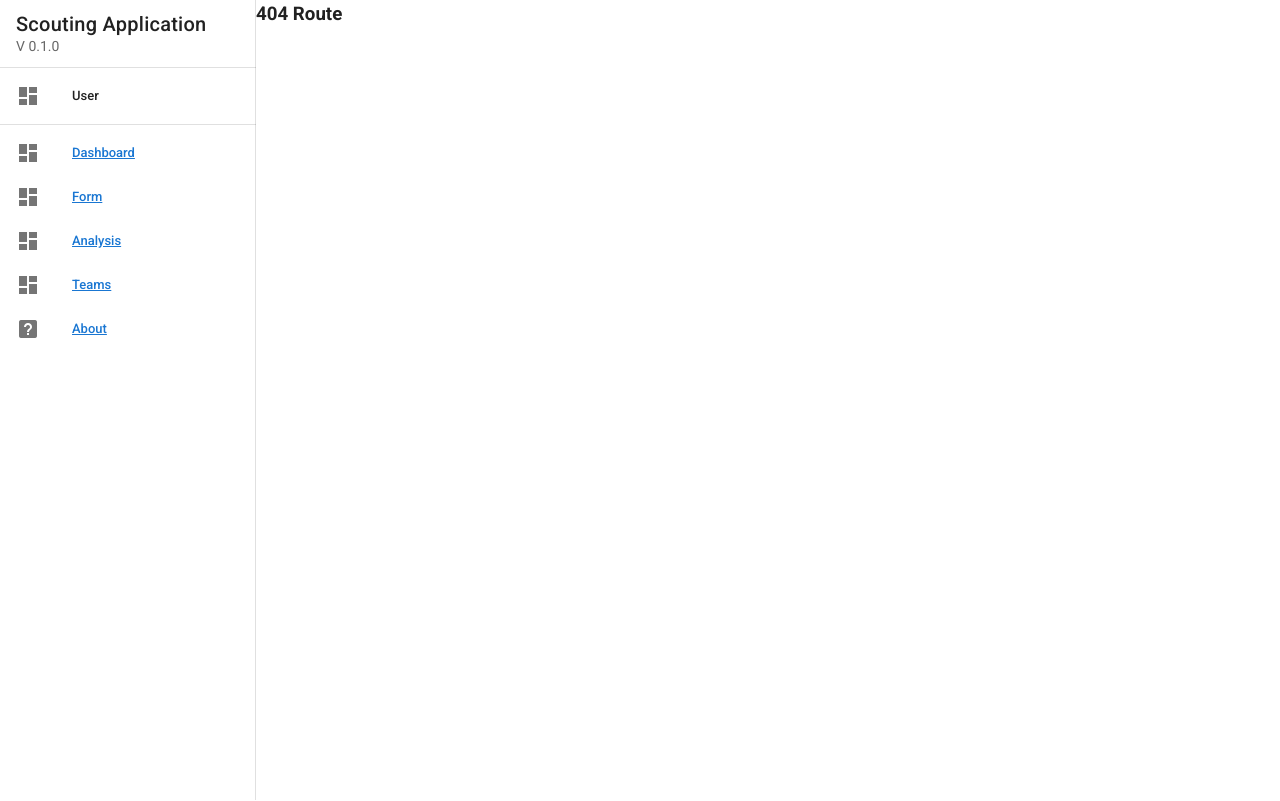
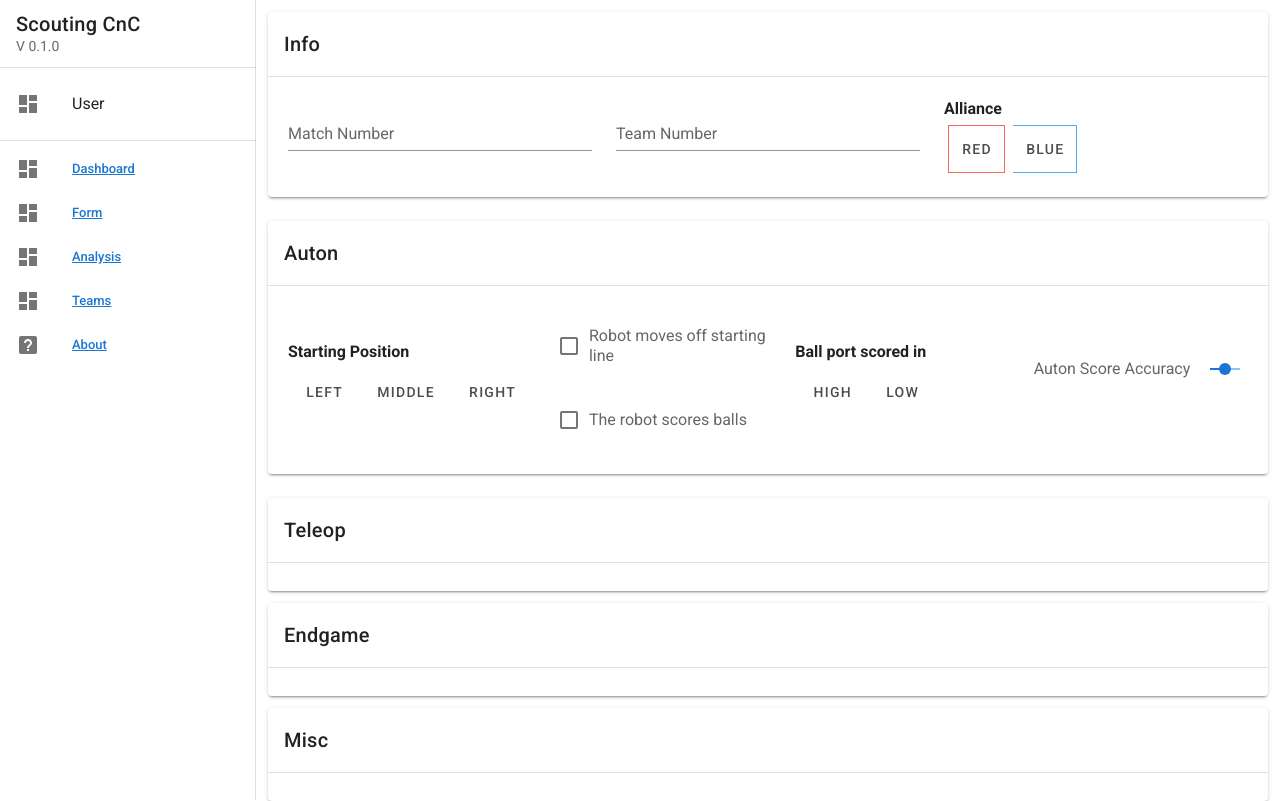
Before and after one commit to Sci-Phy/scouting_framwork, a Vue app: page /form in a window 1280 px wide. Before the commit this address had no page. Built offline with nearby package versions, Linux system fonts and the light colour scheme.

Commit message:
Continue work on Form
- Finish Auton.vue's components
- Broke up Fields.vue into separate components and made it a view
- Add a temporary Teams card as a template

```diff
--- a/src/App.vue
+++ b/src/App.vue
@@ -15,7 +15,7 @@ export default {
   name: "App",
 
   components: {
-    SideBar,
+    SideBar
     //Footer
   },
 
--- a/src/components/App/SideBar.vue
+++ b/src/components/App/SideBar.vue
@@ -3,7 +3,7 @@
     <v-list-item>
       <v-list-item-content>
         <v-list-item-title class="title">
-          Scouting Application
+          Scouting CnC
         </v-list-item-title>
         <v-list-item-subtitle>
           V 0.1.0
@@ -13,7 +13,7 @@
 
     <v-divider></v-divider>
 
-    <v-list dense nav>
+    <v-list>
       <v-list-item link>
         <v-list-item-icon>
           <v-icon>{{ user.icon }}</v-icon>
@@ -34,11 +34,11 @@
         </v-list-item-icon>
 
         <v-list-item-content>
-          <router-link :to="item.location"
-            ><v-list-item-title>{{
-              item.title
-            }}</v-list-item-title></router-link
-          >
+          <router-link :to="item.location">
+            <span>
+              <v-list-item-title>{{ item.title }}</v-list-item-title>
+            </span>
+          </router-link>
         </v-list-item-content>
       </v-list-item>
     </v-list>
--- /dev/null
+++ b/src/components/Form/Auton.vue
@@ -0,0 +1,61 @@
+<template>
+  <div>
+    <v-card>
+      <v-card-title>Auton</v-card-title>
+      <v-divider></v-divider>
+
+      <v-card-actions>
+        <v-container>
+          <h4>Starting Position</h4>
+          <v-btn-toggle v-model="a_start_pos" tile group>
+            <v-btn value="left">Left</v-btn>
+            <v-btn value="middle">Middle</v-btn>
+            <v-btn value="right">Right</v-btn>
+          </v-btn-toggle>
+        </v-container>
+        <v-container>
+          <v-checkbox
+            v-modal="a_movement"
+            label="Robot moves off starting line"
+          ></v-checkbox>
+          <v-checkbox label="The robot scores balls"></v-checkbox>
+        </v-container>
+        <v-container>
+          <h4>Ball port scored in</h4>
+          <v-btn-toggle v-modal="a_port" tile group>
+            <v-btn value="high">High</v-btn>
+            <v-btn value="low">Low</v-btn>
+          </v-btn-toggle>
+        </v-container>
+        <v-container>
+          <v-slider
+            v-model="ex.val"
+            :label="ex.label"
+            :thumb-color="ex.color"
+            thumb-label="true"
+            min="0"
+            max="100"
+          ></v-slider>
+        </v-container>
+      </v-card-actions>
+    </v-card>
+  </div>
+</template>
+
+<script>
+export default {
+  data() {
+    return {
+      a_start_pos: "",
+      a_movement: false,
+      a_score: false,
+      a_port: "",
+      a_accuracy: 50,
+      //
+      ex: { label: "Auton Score Accuracy", val: 50, color: "primary" }
+    };
+  }
+};
+</script>
+
+<style scoped></style>
--- /dev/null
+++ b/src/components/Form/Endgame.vue
@@ -0,0 +1,30 @@
+<template>
+  <div>
+    <v-card>
+      <v-card-title>Endgame</v-card-title>
+      <v-divider></v-divider>
+
+      <v-row>
+        <v-col cols="12">
+          <v-card-actions> </v-card-actions>
+        </v-col>
+      </v-row>
+    </v-card>
+  </div>
+</template>
+
+<script>
+export default {
+  data() {
+    return {
+      e_hang: "",
+      e_time_to_hang: 0,
+      e_hang_loc: "",
+      e_robot_hang_total: 0,
+      e_balanced: false
+    };
+  }
+};
+</script>
+
+<style scoped></style>
--- /dev/null
+++ b/src/components/Form/Info.vue
@@ -0,0 +1,46 @@
+<template>
+  <div>
+    <v-card>
+      <v-card-title>Info</v-card-title>
+      <v-divider></v-divider>
+
+      <v-card-actions>
+        <v-container fluid>
+          <v-text-field
+            v-modal="match"
+            label="Match Number"
+            placeholder="####"
+          ></v-text-field>
+        </v-container>
+        <v-container fluid>
+          <v-text-field
+            v-modal="team"
+            label="Team Number"
+            placeholder="####"
+          ></v-text-field>
+        </v-container>
+        <v-container fluid>
+          <h4>Alliance</h4>
+          <v-btn-toggle v-model="color" tile group>
+            <v-btn value="red" color="red">Red</v-btn>
+            <v-btn value="blue" color="blue">Blue</v-btn>
+          </v-btn-toggle>
+        </v-container>
+      </v-card-actions>
+    </v-card>
+  </div>
+</template>
+
+<script>
+export default {
+  data() {
+    return {
+      match: "",
+      team: "",
+      color: ""
+    };
+  }
+};
+</script>
+
+<style scoped></style>
--- /dev/null
+++ b/src/components/Form/Misc.vue
@@ -0,0 +1,31 @@
+<template>
+  <div>
+    <v-card>
+      <v-card-title>Misc</v-card-title>
+      <v-divider></v-divider>
+
+      <v-row>
+        <v-col cols="12">
+          <v-card-actions> </v-card-actions>
+        </v-col>
+      </v-row>
+    </v-card>
+  </div>
+</template>
+
+<script>
+export default {
+  data() {
+    return {
+      defensive: false,
+      foul_number: 0,
+      foul_type: "",
+      human: "mid",
+      driver: "mid",
+      comments: ""
+    };
+  }
+};
+</script>
+
+<style scoped></style>
--- /dev/null
+++ b/src/components/Form/Teleop.vue
@@ -0,0 +1,34 @@
+<template>
+  <div>
+    <v-card>
+      <v-card-title>Teleop</v-card-title>
+      <v-divider></v-divider>
+
+      <v-row>
+        <v-col cols="12">
+          <v-card-actions> </v-card-actions>
+        </v-col>
+      </v-row>
+    </v-card>
+  </div>
+</template>
+
+<script>
+export default {
+  data() {
+    return {
+      t_pickup: "",
+      t_ball_cap: 0,
+      t_port: "",
+      t_accuracy: 50,
+      t_trench_run: false,
+      t_trench_runs_made: 0,
+      t_through_generator: false,
+      t_cp_spin_2_win: false,
+      t_cp_spins: 0
+    };
+  }
+};
+</script>
+
+<style scoped></style>
--- a/src/router/index.js
+++ b/src/router/index.js
@@ -4,6 +4,7 @@ import Dashboard from "../views/Dashboard.vue";
 import Analysis from "../views/Analysis.vue";
 import Teams from "../views/Teams.vue";
 import NotFound from "../views/NotFound.vue";
+import Fields from "../views/Fields.vue";
 
 Vue.use(VueRouter);
 
@@ -12,6 +13,11 @@ const routes = [
     path: "/",
     name: "Dashboard",
     component: Dashboard
+  },
+  {
+    path: "/form",
+    name: "Form",
+    component: Fields
   },
   {
     path: "/analysis",
--- /dev/null
+++ b/src/views/Fields.vue
@@ -0,0 +1,44 @@
+<template>
+  <div>
+    <v-form>
+      <v-container>
+        <Info />
+        <br />
+        <Auton />
+        <br />
+        <Teleop />
+        <br />
+        <Endgame />
+        <br />
+        <Misc />
+      </v-container>
+    </v-form>
+  </div>
+</template>
+
+<script>
+import Info from "@/components/Form/Info.vue";
+import Auton from "@/components/Form/Auton.vue";
+import Teleop from "@/components/Form/Teleop.vue";
+import Endgame from "@/components/Form/Endgame.vue";
+import Misc from "@/components/Form/Misc.vue";
+
+export default {
+  components: {
+    Info,
+    Auton,
+    Teleop,
+    Endgame,
+    Misc
+  },
+  data() {
+    return {};
+  },
+  methods: {
+    appendIconCallback() {},
+    prependIconCallback() {}
+  }
+};
+</script>
+
+<style scoped></style>
--- a/src/views/Teams.vue
+++ b/src/views/Teams.vue
@@ -2,6 +2,25 @@
   <div>
     <h3>Basic teams placeholder for routing</h3>
     <h3>{{ $route.params.id }}</h3>
+
+    <v-row dense>
+      <v-col cols="12">
+        <v-card>
+          <v-card-title>1504</v-card-title>
+          <v-divider></v-divider>
+
+          <v-container>
+            <v-list dense>
+              <v-list-item v-for="item in fields" :key="item.name" link>
+                <v-list-item-content>
+                  {{ item.name }}
+                </v-list-item-content>
+              </v-list-item>
+            </v-list>
+          </v-container>
+        </v-card>
+      </v-col>
+    </v-row>
   </div>
 </template>
 
@@ -9,6 +28,39 @@
 export default {
   mounted() {
     console.log(this.$route.params.id);
+  },
+  data() {
+    return {
+      fields: [
+        // TODO: Fix these descriptions and split them up into their categories
+        { name: "Matches" },
+        { name: "Alliance" },
+        { name: "Start Position" },
+        { name: "Moves off Line" },
+        { name: "Scores Balls" },
+        { name: "Ball Port" },
+        { name: "Score Acc" },
+        { name: "Ball Collection" },
+        { name: "Ball Capacity" },
+        { name: "T Ball Port" },
+        { name: "T Ball Acc" },
+        { name: "Trench Run" },
+        { name: "# of Trench Runs" },
+        { name: "Can go through Generator" },
+        { name: "Spin Control Panel" },
+        { name: "# of CP spin to wins" },
+        { name: "Defensive" },
+        { name: "Foud Number" },
+        { name: "Foul Type" },
+        { name: "Hang" },
+        { name: "Time of death" },
+        { name: "Hang location" },
+        { name: "Alliance hangs" },
+        { name: "Generator Balanced?" },
+        { name: "Driver Quality" },
+        { name: "Comments" }
+      ]
+    };
   }
 };
 </script>
```
Also changed, not shown: 1 other file (tests, documents, lock files or other folders).
